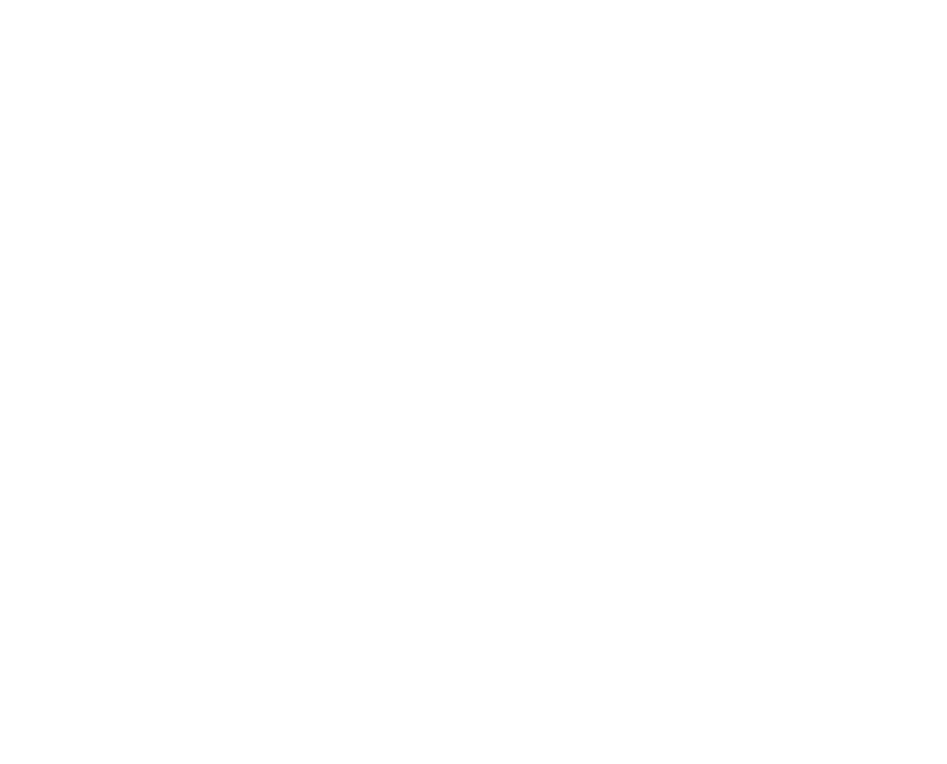
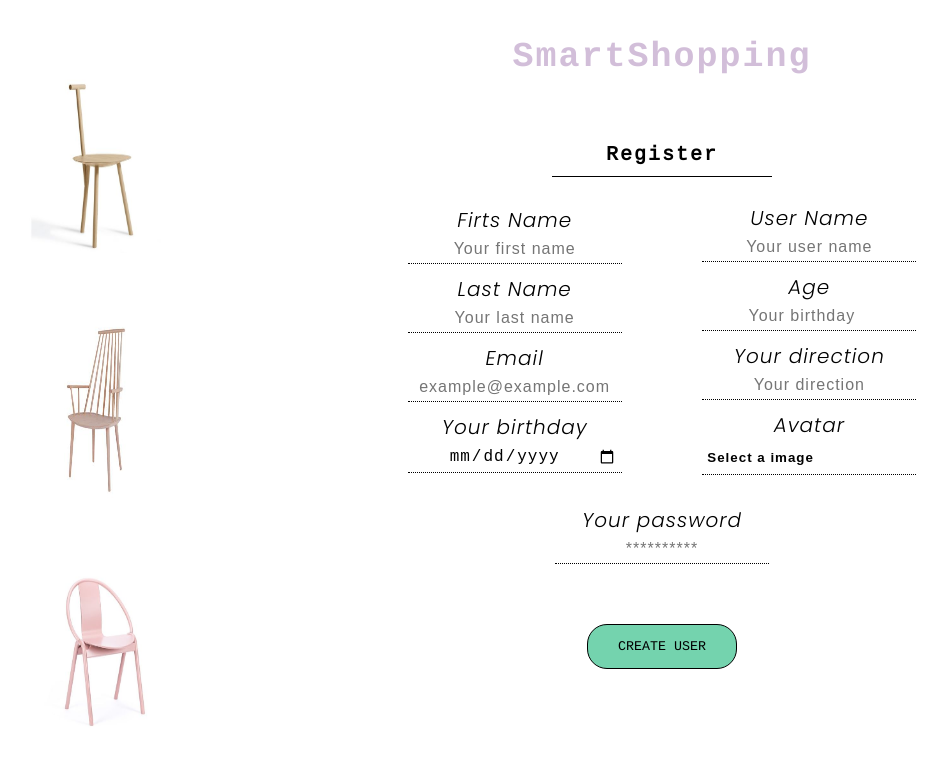
Before and after one commit to xavier-tadeo/ecomerce, a React (Create React App) app: page / in a window 1280 px wide. Shown: the top 764 px of the page, without its empty margins (137-1084 px from the left). Built offline with nearby package versions, Linux system fonts and the light colour scheme.

Commit message:
Added style in Register and PageRegister

```diff
--- /dev/null
+++ b/src/Pages/PageRegister/PageRegister.scss
@@ -0,0 +1,4 @@
+.container__page-register {
+  display: flex;
+  justify-content: space-evenly;
+}
--- a/src/Pages/PageRegister/PageRegister.tsx
+++ b/src/Pages/PageRegister/PageRegister.tsx
@@ -1,3 +1,12 @@
+import { ImagesRegister } from "../../components/Images/ImagesRegister/ImagesRegister";
+import { Register } from "../../components/Register/Register";
+import "./PageRegister.scss";
+
 export const PageRegister = () => {
-  return <div className="container__page-register"></div>;
+  return (
+    <div className="container__page-register">
+      <ImagesRegister />
+      <Register />
+    </div>
+  );
 };
--- a/src/components/Register/Register.scss
+++ b/src/components/Register/Register.scss
@@ -20,7 +20,8 @@
   &__data-container {
     display: flex;
     width: 670px;
-    justify-content: space-between;
+    justify-content: space-evenly;
+    align-items: center;
   }
 
   &__data {
@@ -38,8 +39,13 @@
   &__datelabel,
   &__agelabel,
   &__avatarlabel,
-  &__directionlabel {
+  &__directionlabel,
+  &__passwordlabel {
     @extend %form-label;
+  }
+
+  &__passwordlabel {
+    margin-top: 20px;
   }
 
   &__firstnameinput,
@@ -49,20 +55,21 @@
   &__dateinput,
   &__ageinput,
   &__avatarinput,
-  &__directioninput {
+  &__directioninput,
+  &__passwordinput {
     @extend %form-input;
   }
 
-  &__firstnameinput:focus,
-  &__lastnameinput:focus,
-  &__userinput:focus,
-  &__emailinput:focus,
-  &__dateinput:focus,
-  &__ageinput:focus,
-  &__avatarinput:focus,
-  &__directioninput:focus {
-    background-color: lightblue;
-  }
+  // &__firstnameinput:focus,
+  // &__lastnameinput:focus,
+  // &__userinput:focus,
+  // &__emailinput:focus,
+  // &__dateinput:focus,
+  // &__ageinput:focus,
+  // &__avatarinput:focus,
+  // &__directioninput:focus {
+  //   background-color: $green;
+  // }
 
   input:focus-visible {
     outline: none;
--- a/src/components/Register/Register.tsx
+++ b/src/components/Register/Register.tsx
@@ -12,6 +12,7 @@
     yourBirthday,
     age,
     yourDirection,
+    password,
   } = dataRegister;
 
   return (
@@ -21,7 +22,7 @@
         <h4 className="form__register">Register</h4>
         <div className="form__data-container">
           <div className="form__data">
-            <label htmlFor="firstname" className="form__firstnamelabel">
+            <label htmlFor="firstName" className="form__firstnamelabel">
               Firts Name
             </label>
             <input
@@ -32,7 +33,7 @@
               value={firstName}
               onChange={onChange}
             />
-            <label htmlFor="lastname" className="form__lastnamelabel">
+            <label htmlFor="lastName" className="form__lastnamelabel">
               Last Name
             </label>
             <input
@@ -43,17 +44,7 @@
               value={lastName}
               onChange={onChange}
             />
-            <label htmlFor="user" className="form__userlabel">
-              User Name
-            </label>
-            <input
-              type="text"
-              id="userName"
-              className="form__userinput"
-              placeholder="Your user name"
-              value={userName}
-              onChange={onChange}
-            />
+
             <label htmlFor="email" className="form__emaillabel">
               Email
             </label>
@@ -65,9 +56,7 @@
               value={email}
               onChange={onChange}
             />
-          </div>
-          <div className="form__data-info">
-            <label htmlFor="date" className="form__datelabel">
+            <label htmlFor="yourBirthday" className="form__datelabel">
               Your birthday
             </label>
             <input
@@ -76,6 +65,20 @@
               id="yourBirthday"
               placeholder="Your birthday"
               value={yourBirthday}
+              onChange={onChange}
+            />
+          </div>
+
+          <div className="form__data-info">
+            <label htmlFor="userName" className="form__userlabel">
+              User Name
+            </label>
+            <input
+              type="text"
+              id="userName"
+              className="form__userinput"
+              placeholder="Your user name"
+              value={userName}
               onChange={onChange}
             />
             <label htmlFor="age" className="form__agelabel">
@@ -91,16 +94,7 @@
               value={age}
               onChange={onChange}
             />
-            <label htmlFor="avatar" className="form__avatarlabel">
-              Avatar
-            </label>
-            <input
-              type="file"
-              className="form__avatarinput"
-              id="avatar"
-              onChange={onChange}
-            />
-            <label htmlFor="direction" className="form__directionlabel">
+            <label htmlFor="yourDirection" className="form__directionlabel">
               Your direction
             </label>
             <input
@@ -111,8 +105,28 @@
               value={yourDirection}
               onChange={onChange}
             />
+            <label htmlFor="avatar" className="form__avatarlabel">
+              Avatar
+            </label>
+            <input
+              type="file"
+              className="form__avatarinput"
+              id="avatar"
+              onChange={onChange}
+            />
           </div>
         </div>
+        <label htmlFor="password" className="form__passwordlabel">
+          Your password
+        </label>
+        <input
+          type="password"
+          className="form__passwordinput"
+          id="password"
+          placeholder="**********"
+          value={password}
+          onChange={onChange}
+        />
         <div className="form__container-button">
           <button className="form__button">Create User</button>
         </div>
```
